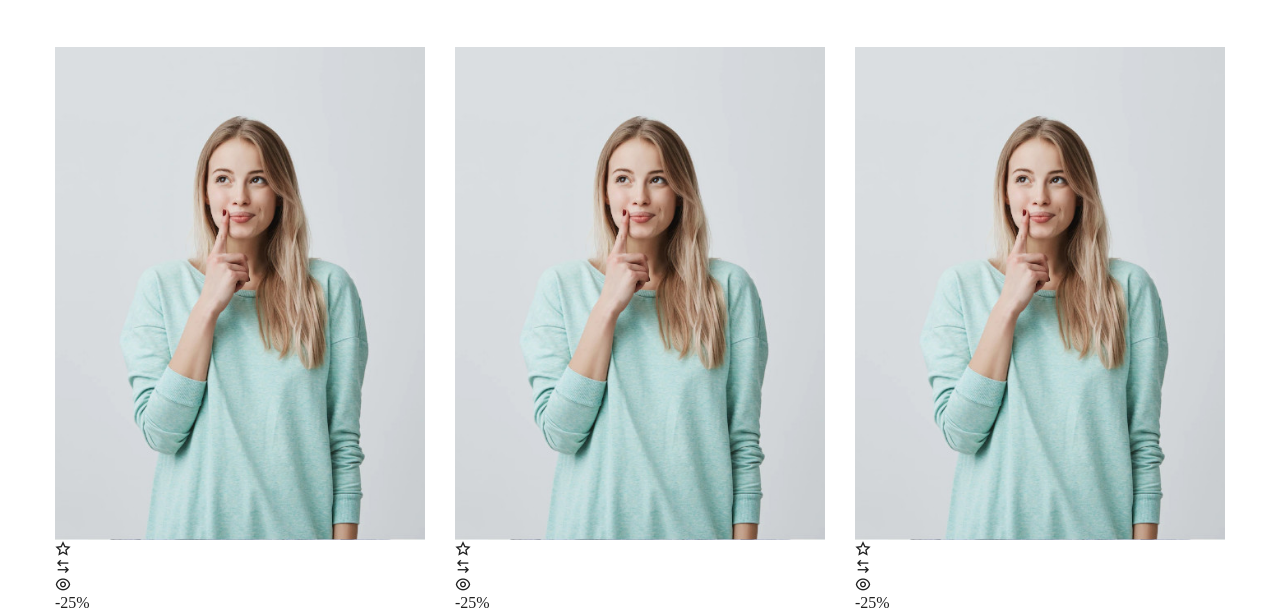
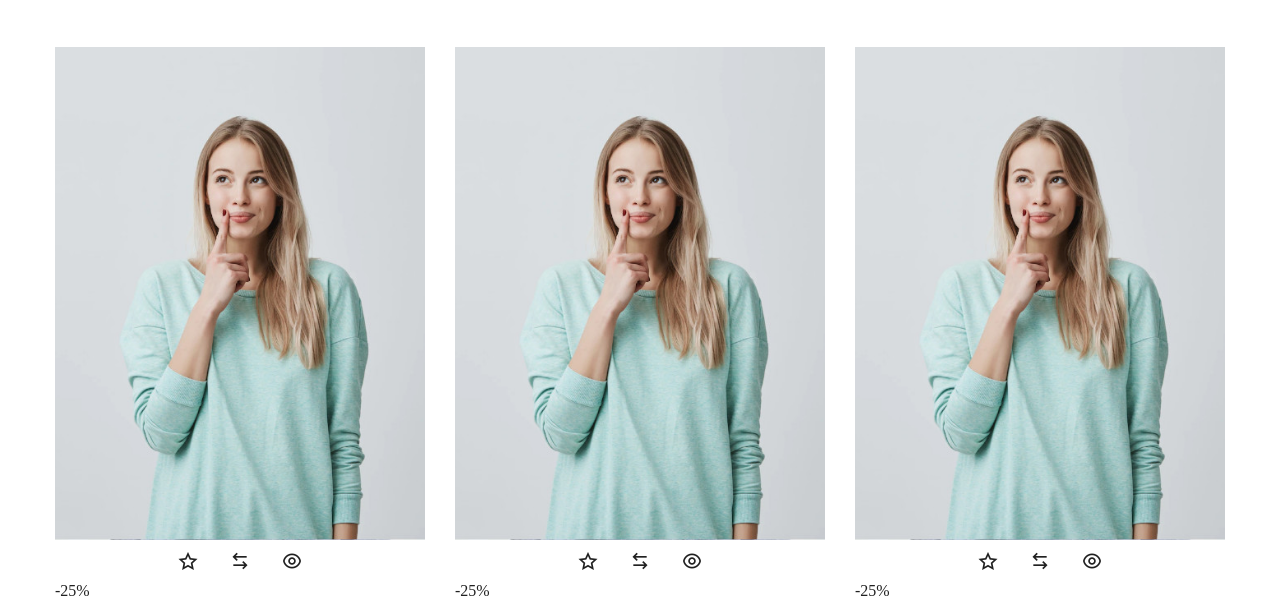
Before and after one commit to aaron1792/clothing-eccommerce-web, a plain HTML site: page index.html in a window 1280 px wide. Shown: the part 83-692 px from the top of the page. Drawn offline with nearby package versions, Linux system fonts and the light colour scheme.

Commit message:
commit 3

```diff
--- a/index.html
+++ b/index.html
@@ -107,6 +107,9 @@
                                                                 <div class="thumbnail">
                                                                     <img src="assets/assets/product_01.jpg" alt="">
                                                                 </div>
+                                                                <div class="thumbnail hover">
+                                                                    <img src="assets/assets/product_01b.jpg" alt="">
+                                                                </div>
                                                                 <div class="actions">
                                                                     <ul>
                                                                         <li><a href=""><i class="ri-star-line"></i></a></li>
--- a/style.css
+++ b/style.css
@@ -321,12 +321,14 @@ gap: var(--gutter, 30px);
 .dotgrid .dot-image{
    position: relative;
    margin-bottom: 15px;
+   /*overflow: hidden;*/
 
 
 
 }
 
-.dotgrid .dot-image> a {
+.dotgrid .dot-image> a,
+ .dotgrid .thumbnail.hover{
    position: absolute;
    top: 0;
    left: 0;
@@ -334,6 +336,50 @@ gap: var(--gutter, 30px);
    bottom: 0;
 
 }
+
+.dotgrid .dot-image > a{
+
+   z-index: 1;
+
+}
+
+.dotgrid .thumbnail.hover{
+
+   opacity: 0;
+   transition: opacity .75s ease,
+                transform 1.1s cubic-bezier(.15, .75, .5, 1) 0s;
+   backface-visibility: hidden;
+   transform: translateZ(0);
+
+}
+
+.dotgrid .dot-image:hover .thumbnail.hover{
+
+   opacity: 1;
+   transform: scale3d(1.1,1.1,1.1) translateZ(0);
+}
+
+.dotgrid .actions ul{
+
+   display:flex;
+   justify-content: center;
+   gap: 10px;
+}
+
+.dotgrid .actions ul li a {
+font-size: 20px;
+display: flex;
+align-items: center;
+justify-content: center;
+width: 42px;
+height: 42px;
+background-color: var(--white-color);
+border-radius: 50%;
+transition: var(--transition-background), var(--transition-color);
+
+}
+
+
 
 
 
```
